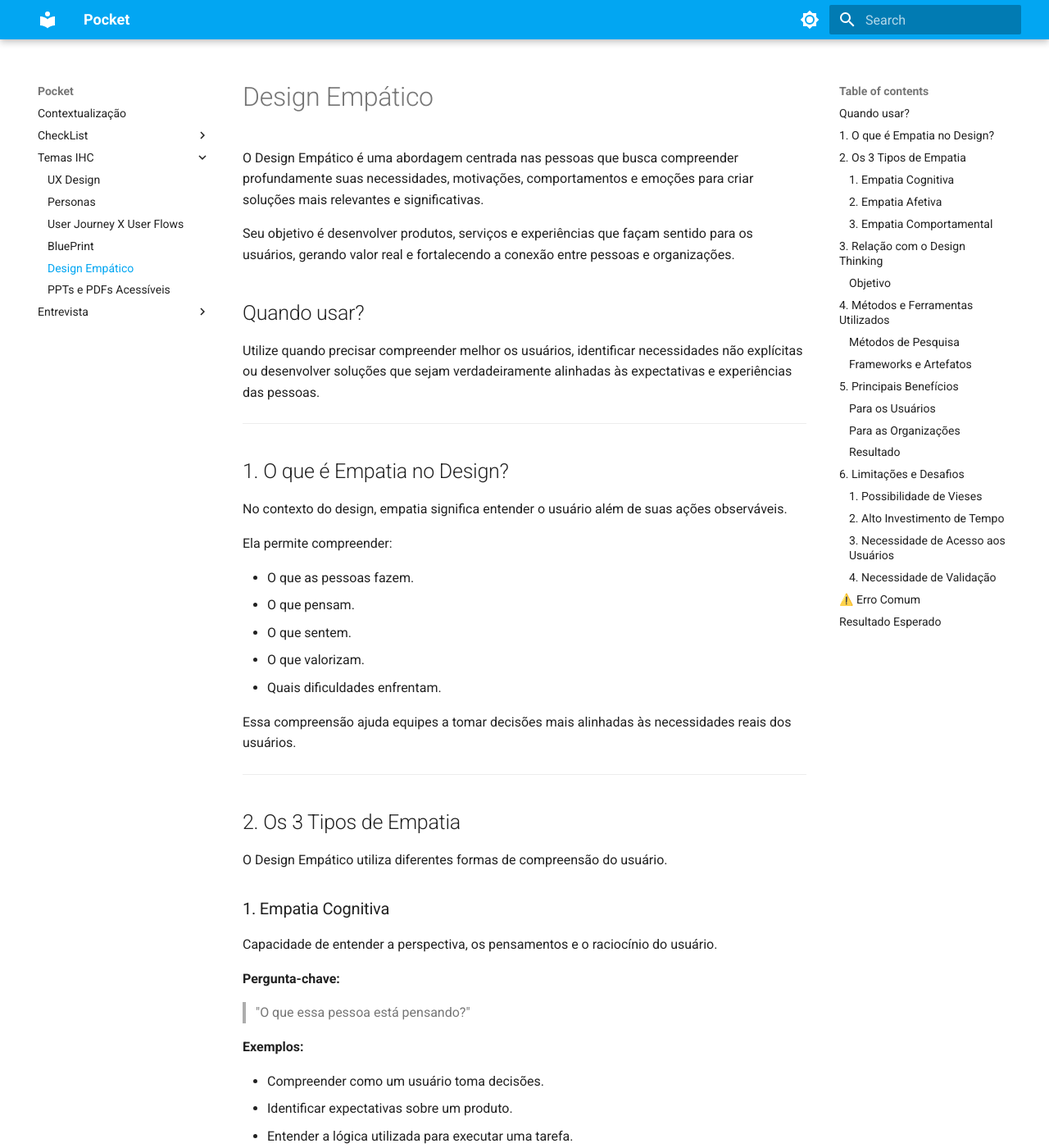
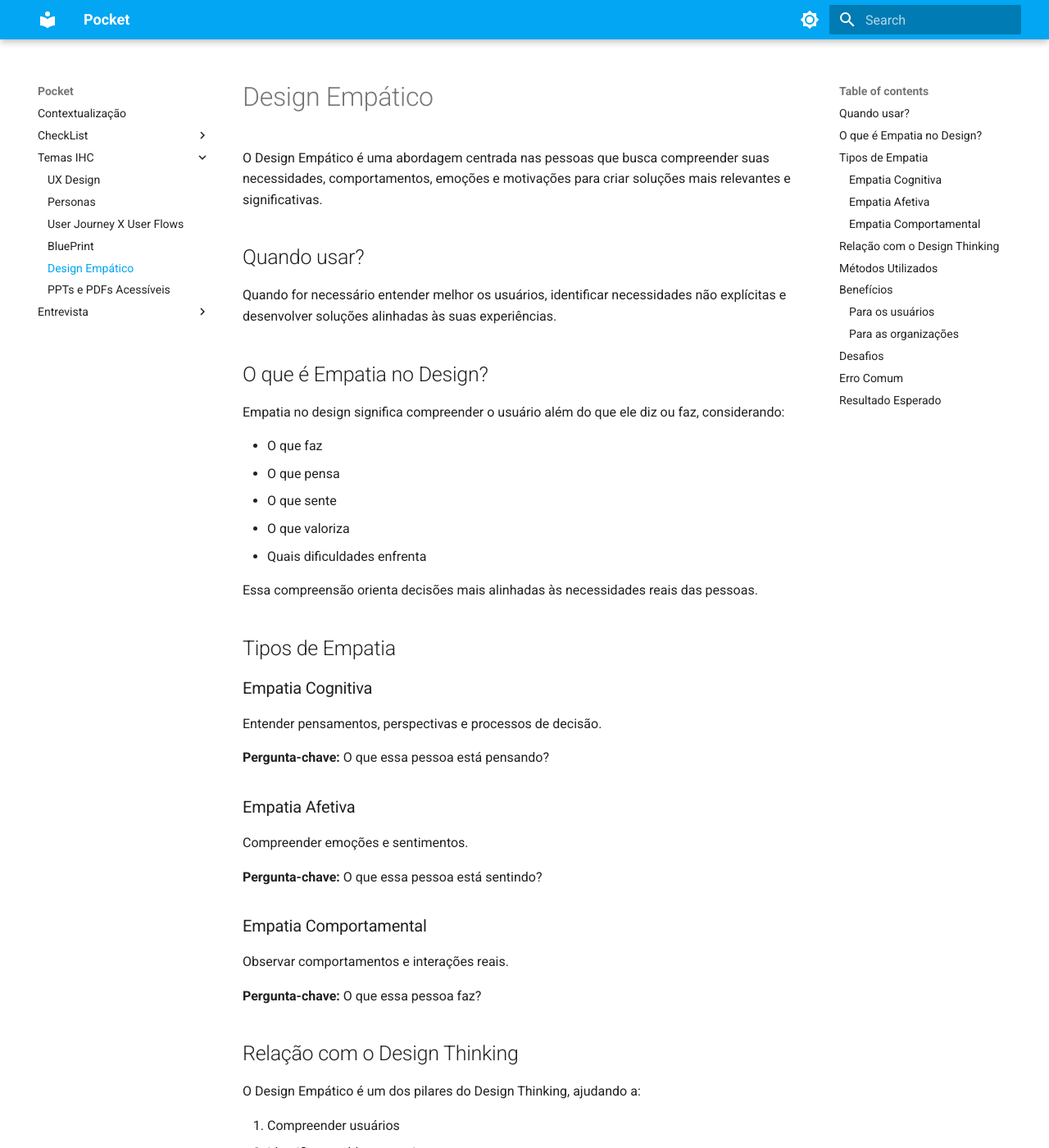
Before and after one commit to UnB-IHC/IHC-2026.1-Grupo02, an MkDocs documentation site: the page built from docs/TemasIHC/Design Empatico.md, in a window 1280 px wide and 1400 px high. Shown: the whole window at 82% size. Built offline with MkDocs 1.6.1 and Material for MkDocs 9.7.7, drawn with Linux system fonts in a browser that asks for light colours; some of the changed text lies outside the part shown.

Commit message:
resumo menor Design Empatico.md

```diff
--- a/docs/TemasIHC/Design Empatico.md
+++ b/docs/TemasIHC/Design Empatico.md
@@ -1,178 +1,106 @@
 # Design Empático
 
-O Design Empático é uma abordagem centrada nas pessoas que busca compreender profundamente suas necessidades, motivações, comportamentos e emoções para criar soluções mais relevantes e significativas.
-
-Seu objetivo é desenvolver produtos, serviços e experiências que façam sentido para os usuários, gerando valor real e fortalecendo a conexão entre pessoas e organizações.
+O Design Empático é uma abordagem centrada nas pessoas que busca compreender suas necessidades, comportamentos, emoções e motivações para criar soluções mais relevantes e significativas.
 
 ## Quando usar?
 
-Utilize quando precisar compreender melhor os usuários, identificar necessidades não explícitas ou desenvolver soluções que sejam verdadeiramente alinhadas às expectativas e experiências das pessoas.
+Quando for necessário entender melhor os usuários, identificar necessidades não explícitas e desenvolver soluções alinhadas às suas experiências.
+
+## O que é Empatia no Design?
+
+Empatia no design significa compreender o usuário além do que ele diz ou faz, considerando:
+
+* O que faz
+* O que pensa
+* O que sente
+* O que valoriza
+* Quais dificuldades enfrenta
+
+Essa compreensão orienta decisões mais alinhadas às necessidades reais das pessoas.
+
+## Tipos de Empatia
+
+### Empatia Cognitiva
+
+Entender pensamentos, perspectivas e processos de decisão.
+
+**Pergunta-chave:** O que essa pessoa está pensando?
+
+### Empatia Afetiva
+
+Compreender emoções e sentimentos.
+
+**Pergunta-chave:** O que essa pessoa está sentindo?
+
+### Empatia Comportamental
+
+Observar comportamentos e interações reais.
+
+**Pergunta-chave:** O que essa pessoa faz?
+
+## Relação com o Design Thinking
+
+O Design Empático é um dos pilares do Design Thinking, ajudando a:
+
+1. Compreender usuários
+2. Identificar problemas reais
+3. Gerar soluções
+4. Prototipar
+5. Testar e validar
+
+Seu objetivo é reduzir suposições e criar soluções baseadas em evidências.
+
+## Métodos Utilizados
+
+* Entrevistas
+* Observação contextual
+* Shadowing
+* Pesquisas qualitativas
+* Mapas de Empatia
+* Personas
+* Jornadas do Usuário
+* Storyboards
+
+## Benefícios
+
+### Para os usuários
+
+* Experiências mais relevantes
+* Maior facilidade de uso
+* Mais satisfação
+
+### Para as organizações
+
+* Redução de riscos
+* Melhor alinhamento com o mercado
+* Mais inovação
+* Decisões baseadas em evidências
+
+## Desafios
+
+* Possibilidade de vieses na interpretação
+* Alto investimento de tempo
+* Dificuldade de acesso aos usuários
+* Necessidade de validação dos insights
+
+## Erro Comum
+
+Acreditar que empatia é apenas perguntar o que o usuário deseja. O Design Empático busca entender também o que as pessoas fazem, sentem e nem sempre conseguem expressar.
+
+## Resultado Esperado
+
+Criar produtos, serviços e experiências que resolvam problemas reais, atendam necessidades explícitas e implícitas e fortaleçam a conexão entre usuários e organizações.
 
 ---
 
-## 1. O que é Empatia no Design?
+# Bibliografia
 
-No contexto do design, empatia significa entender o usuário além de suas ações observáveis.
+BROWN, Tim. *Design Thinking: Uma Metodologia Poderosa para Decretar o Fim das Velhas Ideias*. Rio de Janeiro: Elsevier, 2010.
 
-Ela permite compreender:
+IDEO.org. *The Field Guide to Human-Centered Design*. San Francisco: IDEO.org, 2015.
 
-* O que as pessoas fazem.
-* O que pensam.
-* O que sentem.
-* O que valorizam.
-* Quais dificuldades enfrentam.
+KUMAR, Vijay. *101 Design Methods: A Structured Approach for Driving Innovation in Your Organization*. Hoboken: John Wiley & Sons, 2013.
 
-Essa compreensão ajuda equipes a tomar decisões mais alinhadas às necessidades reais dos usuários.
+NORMAN, Don. *O Design do Dia a Dia*. Rio de Janeiro: Rocco, 2006.
 
----
-
-## 2. Os 3 Tipos de Empatia
-
-O Design Empático utiliza diferentes formas de compreensão do usuário.
-
-### 1. Empatia Cognitiva
-
-Capacidade de entender a perspectiva, os pensamentos e o raciocínio do usuário.
-
-**Pergunta-chave:**
-
-> "O que essa pessoa está pensando?"
-
-**Exemplos:**
-
-* Compreender como um usuário toma decisões.
-* Identificar expectativas sobre um produto.
-* Entender a lógica utilizada para executar uma tarefa.
-
-### 2. Empatia Afetiva
-
-Capacidade de compreender emoções, sentimentos e reações emocionais.
-
-**Pergunta-chave:**
-
-> "O que essa pessoa está sentindo?"
-
-**Exemplos:**
-
-* Frustração ao encontrar um erro.
-* Ansiedade durante uma compra.
-* Satisfação ao concluir uma tarefa com sucesso.
-
-### 3. Empatia Comportamental
-
-Capacidade de observar e interpretar comportamentos e interações reais.
-
-**Pergunta-chave:**
-
-> "O que essa pessoa faz?"
-
-**Exemplos:**
-
-* Como navega em um aplicativo.
-* Como utiliza um produto físico.
-* Como reage em diferentes situações de uso.
-
----
-
-## 3. Relação com o Design Thinking
-
-O Design Empático é um dos fundamentos do Design Thinking.
-
-Nesse contexto, a empatia funciona como ponto de partida para:
-
-1. Compreender os usuários.
-2. Identificar problemas reais.
-3. Gerar ideias de solução.
-4. Criar protótipos.
-5. Testar e validar hipóteses.
-
-### Objetivo
-
-Garantir que as soluções sejam desenvolvidas com base em necessidades reais e não em suposições.
-
----
-
-## 4. Métodos e Ferramentas Utilizados
-
-Diversas técnicas podem ser aplicadas para compreender os usuários de forma mais profunda.
-
-### Métodos de Pesquisa
-
-* Entrevistas em profundidade.
-* Observação contextual.
-* Shadowing (acompanhamento do usuário em suas atividades).
-* Pesquisas qualitativas.
-
-### Frameworks e Artefatos
-
-* Mapas de Empatia.
-* Personas.
-* Jornadas do Usuário.
-* Storyboards.
-* Diagramas de experiência.
-
----
-
-## 5. Principais Benefícios
-
-A aplicação do Design Empático oferece diversas vantagens.
-
-### Para os Usuários
-
-* Experiências mais relevantes.
-* Produtos mais fáceis de utilizar.
-* Maior satisfação.
-* Soluções mais adequadas às necessidades reais.
-
-### Para as Organizações
-
-* Redução de riscos no desenvolvimento.
-* Melhor alinhamento com o mercado.
-* Maior potencial de inovação.
-* Decisões baseadas em evidências e não em suposições.
-
-### Resultado
-
-O desenvolvimento passa a ser orientado pelas pessoas e não apenas pela tecnologia ou pelos processos internos.
-
----
-
-## 6. Limitações e Desafios
-
-Embora seja extremamente valioso, o Design Empático possui algumas limitações.
-
-### 1. Possibilidade de Vieses
-
-Pesquisadores podem interpretar emoções e comportamentos de maneira subjetiva.
-
-### 2. Alto Investimento de Tempo
-
-A coleta de dados exige planejamento, observação e interação com usuários.
-
-### 3. Necessidade de Acesso aos Usuários
-
-Nem sempre é fácil encontrar ou acompanhar pessoas representativas do público-alvo.
-
-### 4. Necessidade de Validação
-
-Os insights obtidos devem ser complementados por outros métodos de pesquisa e testes.
-
----
-
-## ⚠️ Erro Comum
-
-Acreditar que empatia significa apenas perguntar ao usuário o que ele deseja.
-
-O Design Empático busca compreender não apenas o que as pessoas dizem, mas também o que fazem, sentem e muitas vezes não conseguem expressar claramente.
-
----
-
-## Resultado Esperado
-
-Ao final do processo, o Design Empático proporciona uma compreensão profunda dos usuários, permitindo criar produtos, serviços e experiências que:
-
-* Resolvem problemas reais.
-* Atendem necessidades explícitas e implícitas.
-* Geram maior satisfação.
-* Promovem inovação centrada nas pessoas.
-* Criam conexões mais significativas entre usuários e organizações.
+STICKDORN, Marc; SCHNEIDER, Jakob. *Isto é Design de Serviços na Prática*. Porto Alegre: Bookman, 2014.
```
